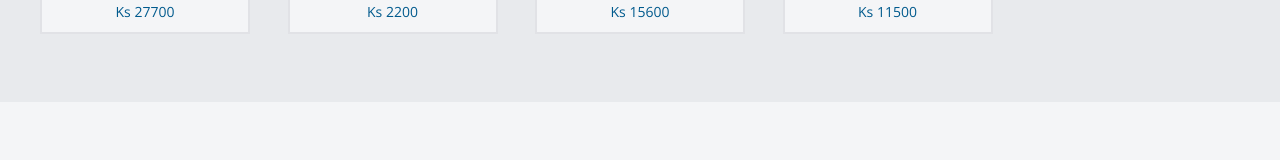
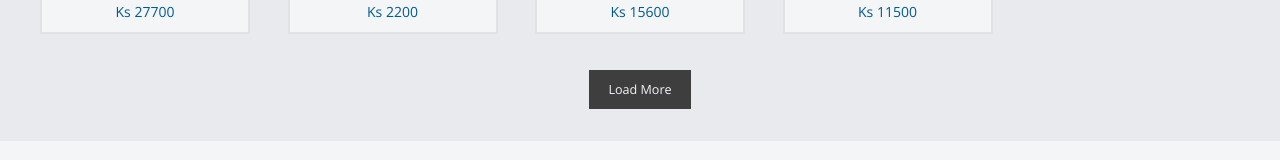
Before and after one commit to KhineKyaw/zee-ecommerce-site-client, a React (Create React App) app: page / in a window 1280 px wide. Shown: the part 2844-3004 px from the top of the page. Built offline with nearby package versions, Linux system fonts and the light colour scheme.

Commit message:
added load more btn

```diff
--- a/src/components/UI/ListView/ListView.js
+++ b/src/components/UI/ListView/ListView.js
@@ -1,18 +1,32 @@
 import React, { useEffect, useRef, useState } from "react"
 
 import classes from "./ListView.module.css"
+import Button from "../Button/Button"
 
 const ListView = props => {
   const containerRef = useRef()
   const [childMrgin, setChildMrgin] = useState(0)
   const { childWidth, cols } = props
+  var actionBar = null
 
   useEffect(() => {
     const parentWidth = containerRef.current.offsetWidth
     setChildMrgin((parentWidth - cols * childWidth) / (cols - 1))
   }, [containerRef, childWidth, cols])
 
+  if (props.type) {
+    actionBar =
+      props.type == "pagination" ? (
+        <div>Pagination</div>
+      ) : (
+        <div className={classes.moreAction}>
+          <Button>Load More</Button>
+        </div>
+      )
+  }
+
   return (
+    <>
       <div ref={containerRef} className={classes.listView}>
         {props.data.map((item, idx) => (
           <props.renderItem
@@ -23,6 +37,8 @@ const ListView = props => {
           />
         ))}
       </div>
+      {actionBar}
+    </>
   )
 }
 
--- a/src/components/UI/ListView/ListView.module.css
+++ b/src/components/UI/ListView/ListView.module.css
@@ -1,3 +1,10 @@
 .listView {
   width: 100%;
 }
+
+.moreAction {
+  display: flex;
+  width: 100%;
+  justify-content: center;
+  align-items: center;
+}
--- a/src/routes/HomePage.js
+++ b/src/routes/HomePage.js
@@ -48,6 +48,7 @@ const HomePage = () => {
         </div>
         <ProductsSectionBar type='mid' title={texts.home["section-title-3"]} />
         <ListView
+          type={"button"}
           renderItem={ProductItem}
           cols={5}
           childWidth={ITEM_WIDTH}
```
Lines whose indentation alone changed are shown as unchanged.
